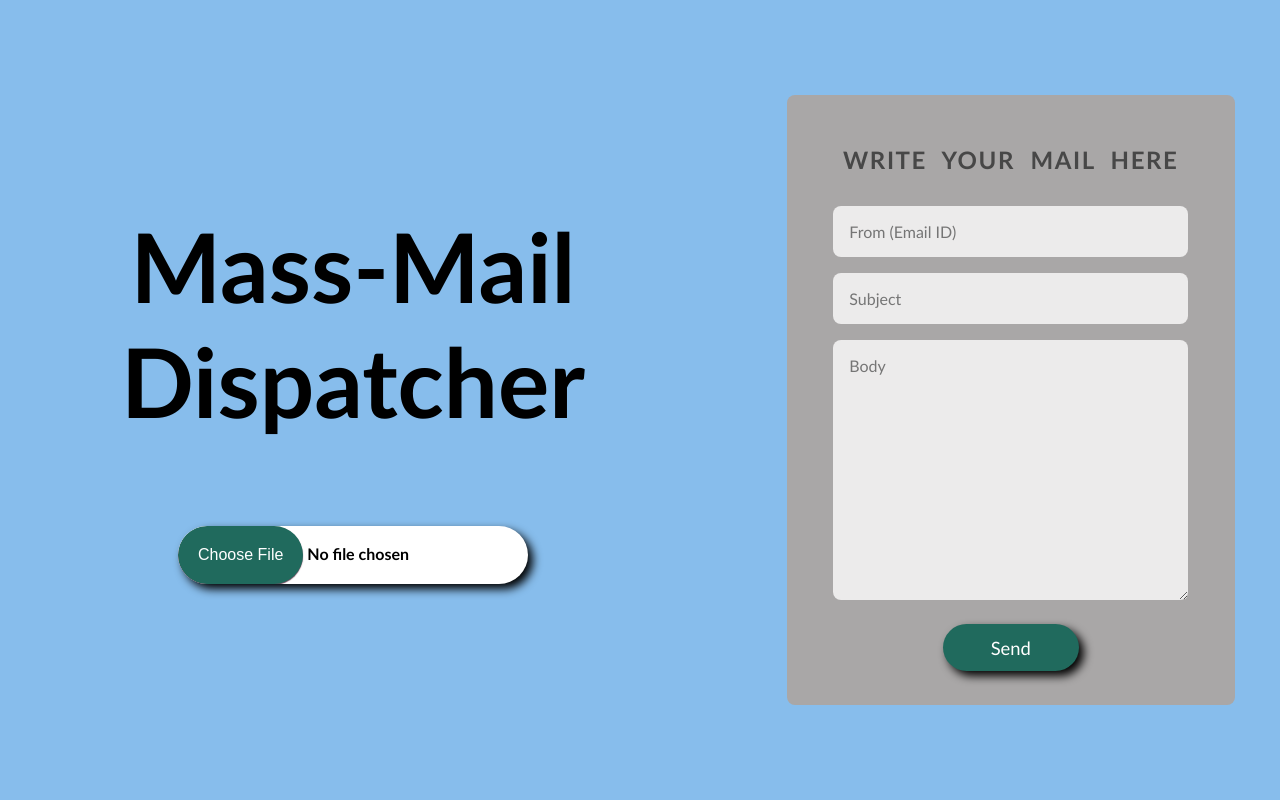
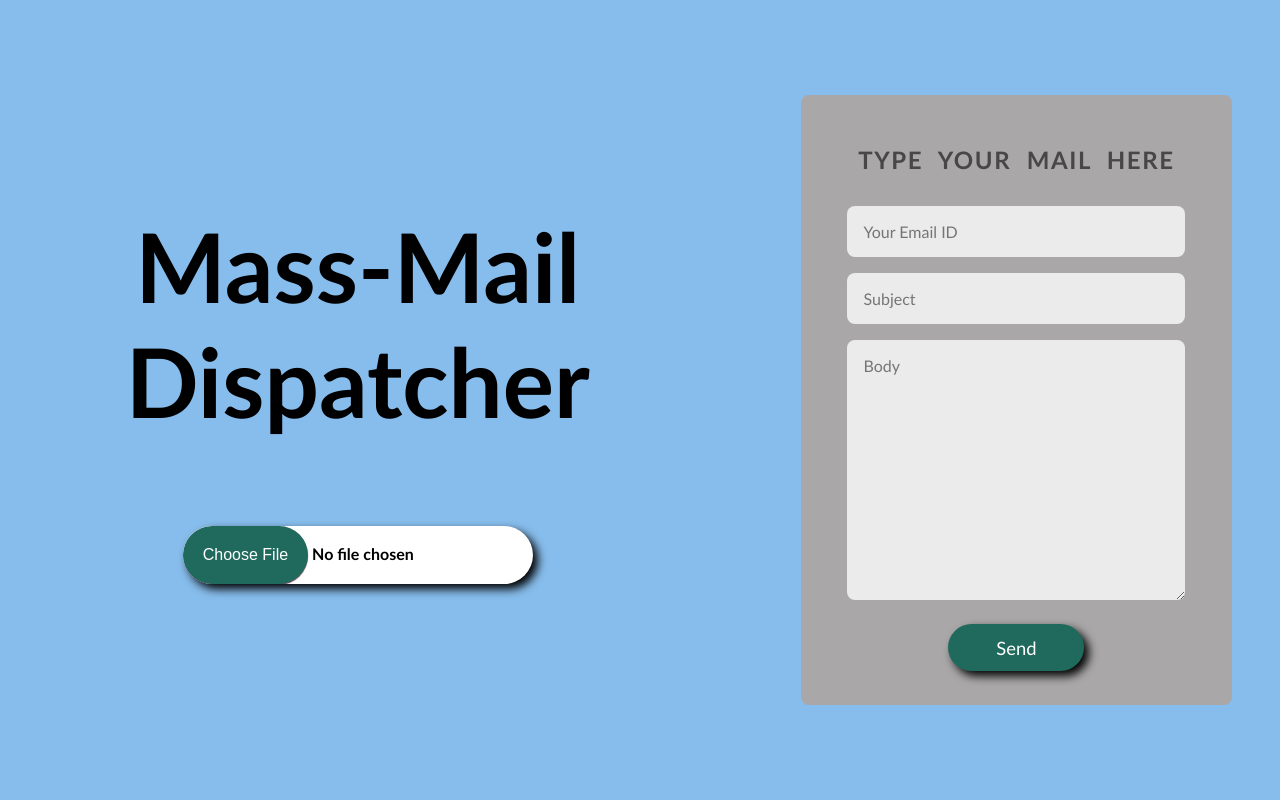
Before and after one commit to Swapnildixit45/Maling_App, a plain HTML site: page index.html in a window 1280 px wide. Shown: the top 800 px of the page. Drawn offline with nearby package versions, Linux system fonts and the light colour scheme.

Commit message:
Update index.html

```diff
--- a/index.html
+++ b/index.html
@@ -7,9 +7,6 @@
     <meta name="viewport" content="width=device-width, initial-scale=1.0">
     <title>Mass-Mail Dispatcher</title>
     <link rel="stylesheet" href="index.css">
-    <link rel="stylesheet" href="https://cdnjs.cloudflare.com/ajax/libs/font-awesome/6.0.0/css/all.min.css">
-    <link rel="stylesheet" href="https://cdn.jsdelivr.net/npm/animate.css@3.5.2/animate.min.css">
-
 </head>
 
 <body>
@@ -21,8 +18,8 @@
         </div>
         <div class="mailInfo">
         <form onsubmit="sendEmail(); reset(); return false;">
-            <h2>WRITE YOUR MAIL HERE</h2>
-            <input type="email" id="from" placeholder="From (Email ID)" required>
+            <h2>TYPE YOUR MAIL HERE</h2>
+            <input type="email" id="from" placeholder="Your Email ID" required>
 
             <input type="text" id="subject" placeholder="Subject" required>
             <textarea id="msg" rows="12" cols="12" placeholder="Body" required></textarea>
```
